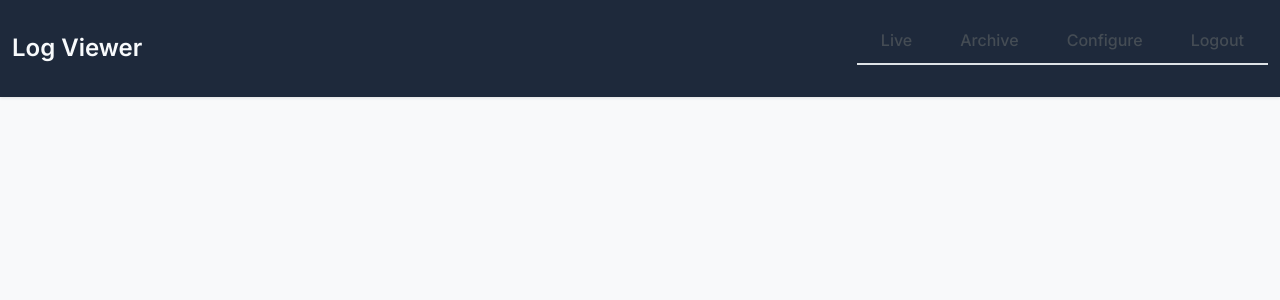
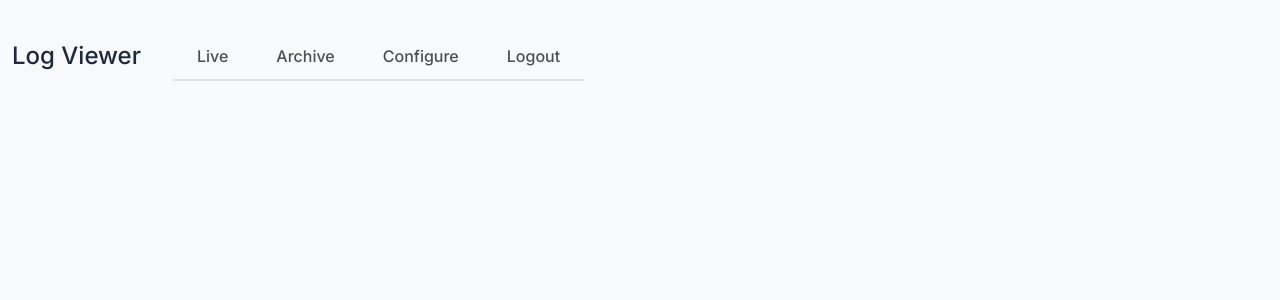
Before and after one commit to ptempier/syslog-web-viewer, a Flask app: template logserver/templates/base.html in a window 1280 px wide. Shown: the top 300 px of the page. Run offline with Flask 3, Linux system fonts and the light colour scheme; the template is opened without the code that fills it, so the values that code supplies are empty; parts of the project's set-up code (start-up, migrations or seed data) failed here and were passed over.

Commit message:
Improve header layout: move navigation tabs and logout button to the left

```diff
--- a/logserver/templates/base.html
+++ b/logserver/templates/base.html
@@ -48,15 +48,29 @@
       border-color: #86b7fe;
       box-shadow: 0 0 0 0.25rem rgba(13, 110, 253, 0.25);
     }
+    .header-container {
+      display: flex;
+      align-items: center;
+      gap: 2rem;
+      padding: 1rem 0;
+    }
+    .header-title {
+      margin: 0;
+      font-size: 1.5rem;
+    }
+    .header-nav {
+      display: flex;
+      align-items: center;
+      gap: 1rem;
+    }
   </style>
 </head>
 <body>
-  <header>
-    <div class="container-fluid">
-      <div class="d-flex align-items-center">
-        <h1>Log Viewer</h1>
-        <nav class="ms-auto">
-          <ul class="nav nav-tabs">
+  <div class="container-fluid py-3">
+    <div class="header-container">
+      <h1 class="header-title">Log Viewer</h1>
+      <div class="header-nav">
+        <ul class="nav nav-tabs mb-0">
           <li class="nav-item">
             <a class="nav-link {% if request.endpoint == 'live' %}active{% endif %}" href="{{ url_for('live') }}">Live</a>
           </li>
@@ -70,12 +84,9 @@
             <a class="nav-link" href="{{ url_for('logout') }}">Logout</a>
           </li>
         </ul>
-        </nav>
       </div>
     </div>
-  </header>
 
-  <main class="container-fluid py-4">
     {% with messages = get_flashed_messages(with_categories=true) %}
       {% if messages %}
         {% for category, message in messages %}
@@ -87,7 +98,7 @@
       {% endif %}
     {% endwith %}
     {% block content %}{% endblock %}
-  </main>
+  </div>
 
   <script src="https://cdn.jsdelivr.net/npm/bootstrap@5.3.0/dist/js/bootstrap.bundle.min.js"></script>
 </body>
```
Lines whose indentation alone changed are shown as unchanged.
